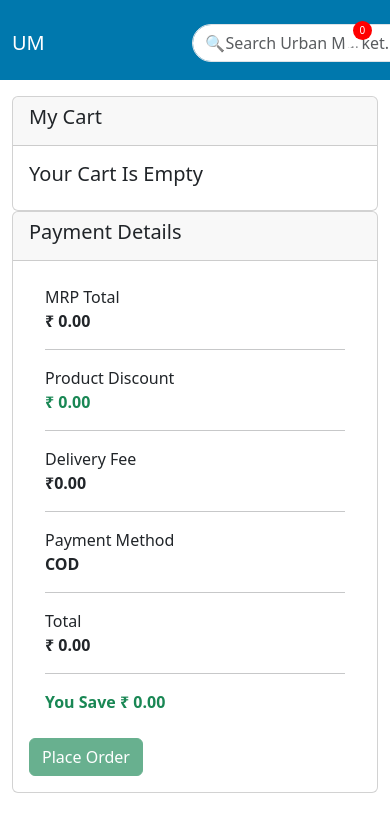
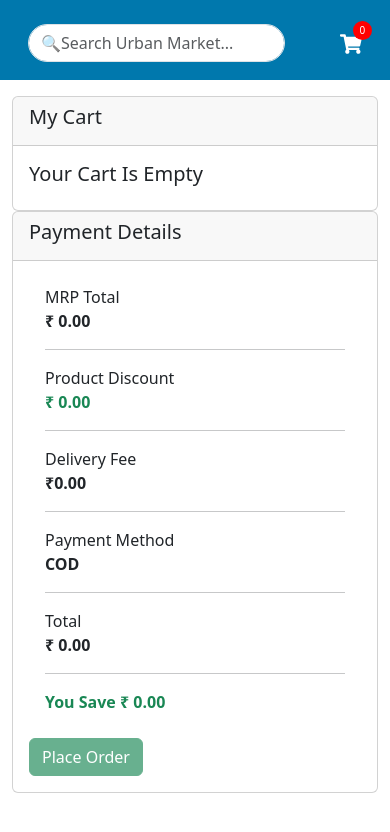
Before and after one commit to Suraj-Sangale/urban-market, a React (Create React App) app: page /checkout in a window 390 px wide. Shown: the top 832 px of the page. Built offline with nearby package versions, Linux system fonts and the light colour scheme.

Commit message:
checkout changes

```diff
--- a/src/components/pages/CheckoutPage.js
+++ b/src/components/pages/CheckoutPage.js
@@ -123,7 +123,7 @@
                                                     <strong className=' APName '>{item.name}</strong>
                                                     <div >
                                                         <span className='APPrice '>₹{(item.price * item.quantity).toFixed(2)}</span>
-                                                        <span className='APoriginalPrice'>₹{item.originalPrice}</span> <br />
+                                                        <span className='APoriginalPrice'>₹{(item.originalPrice * item.quantity).toFixed(2)}</span> <br />
                                                         <span className='APDiscount'> You save ₹ {((item.originalPrice - item.price) * item.quantity).toFixed(2)}</span>
                                                     </div>
                                                 </Col>
--- a/src/components/pages/UmNavBar.js
+++ b/src/components/pages/UmNavBar.js
@@ -39,7 +39,7 @@
 
       <Navbar expand="lg" className="fixed-top UmNavBar">
         <Container className='d-flex align-items-center ' >
-          <Navbar.Brand href="/" className='text-white'>{brandText}</Navbar.Brand>
+          <Navbar.Brand href="/" className='text-white d-none d-md-block'>Urban Market</Navbar.Brand>
           <Form className="d-flex search-form m-0" onSubmit={(e) => handleSearch(e)} inline>
             <FormControl type="text" name="searchTerm" placeholder="🔍Search Urban Market..." className="mr-sm-2 rounded-pill" style={{ width: '20rem', margin: '1rem' }} />
           </Form>
```
